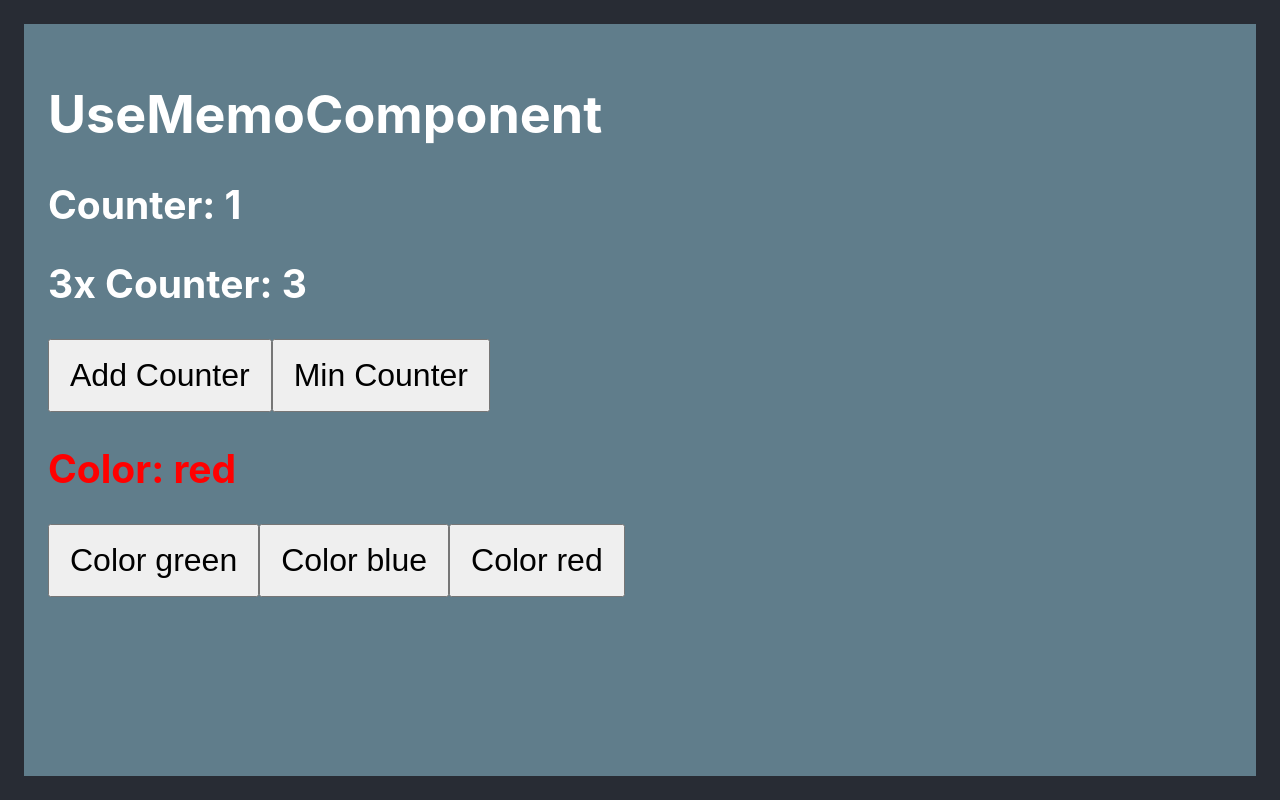
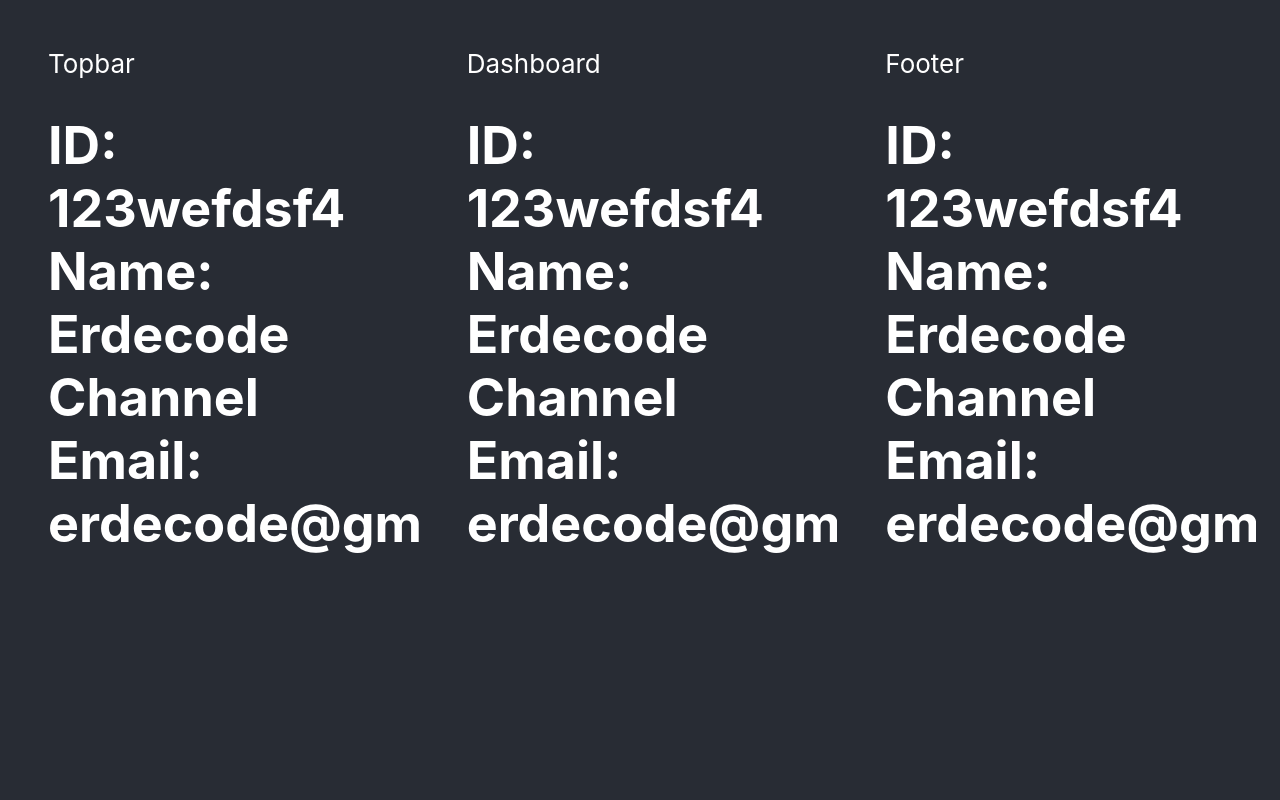
Before and after one commit to rafibauu/tuts-react-hooks, a React (Create React App) app: page / in a window 1280 px wide. Built offline with nearby package versions, Linux system fonts and the light colour scheme.

Commit message:
Episode 8

```diff
--- a/src/App.js
+++ b/src/App.js
@@ -1,11 +1,26 @@
-import React from 'react';
-import UseMemoComponent from './hooks/useMemo';
+import { createContext } from 'react';
+import Topbar from './components/Topbar';
+import Dashboard from './components/Dashboard';
+import Footer from './components/Footer';
 import './App.css';
+
+export const UserContext = createContext({
+  email: 'erdecode@gmail.com',
+  name: 'Erdecode Channel',
+  id: '123wefdsf4'
+})
+
+export const ThemeContext = createContext({
+  theme: 'dark',
+  primary: 'red'
+})
 
 function App() {
   return (
     <div className="app">
-      <UseMemoComponent />
+      <Topbar />
+      <Dashboard />
+      <Footer />
     </div>
   )
 }
--- /dev/null
+++ b/src/components/Dashboard.js
@@ -0,0 +1,31 @@
+import React, { Component } from 'react'
+import { UserContext } from '../App'
+
+class Dashboard extends Component {
+  static contextType = UserContext;
+
+  render() {
+    console.log('Dashboard', this.context)
+    return (
+      <div>
+        Dashboard
+        <UserContext.Consumer>
+          {(values) => {
+            return (
+              <h1>
+                ID: {values.id}
+                <br />
+                Name: {values.name}
+                <br />
+                Email: {values.email}
+                <br />
+              </h1>
+            )
+          }}
+        </UserContext.Consumer>
+      </div>
+    )
+  }
+}
+
+export default Dashboard
--- /dev/null
+++ b/src/components/Footer.js
@@ -0,0 +1,24 @@
+import { useContext } from 'react'
+import { UserContext, ThemeContext } from '../App'
+
+const Footer = () => {
+  const user = useContext(UserContext)
+  const theme = useContext(ThemeContext)
+  console.log(theme)
+
+  return (
+    <div>
+      Footer
+      <h1>
+        ID: {user.id}
+        <br />
+        Name: {user.name}
+        <br />
+        Email: {user.email}
+        <br />
+      </h1>
+    </div>
+  )
+}
+
+export default Footer
--- /dev/null
+++ b/src/components/Topbar.js
@@ -0,0 +1,26 @@
+import { UserContext } from '../App'
+
+const Topbar = () => {
+  return (
+    <div>
+      Topbar
+      <br />
+      <UserContext.Consumer>
+        {(values) => {
+          return (
+            <h1>
+              ID: {values.id}
+              <br />
+              Name: {values.name}
+              <br />
+              Email: {values.email}
+              <br />
+            </h1>
+          )
+        }}
+      </UserContext.Consumer>
+    </div>
+  )
+}
+
+export default Topbar
```
Also changed, not shown: src/example/PropsTree.js (added, +47 -0 lines).
